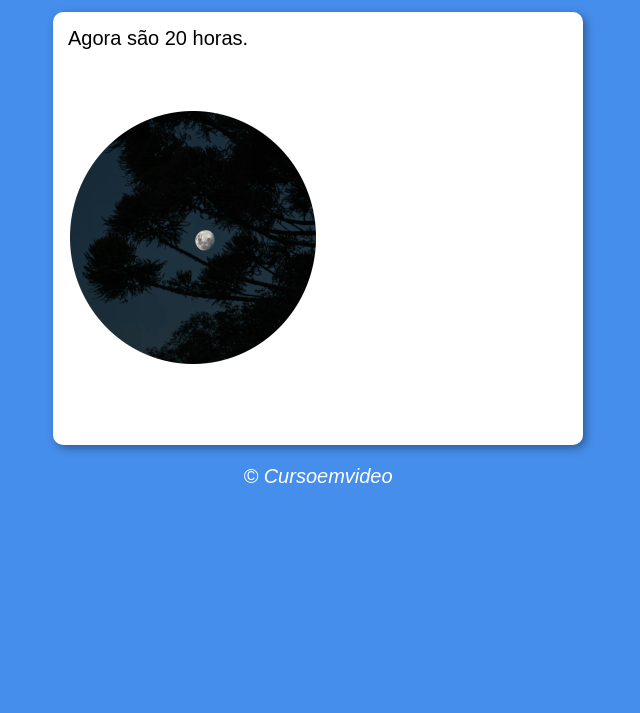
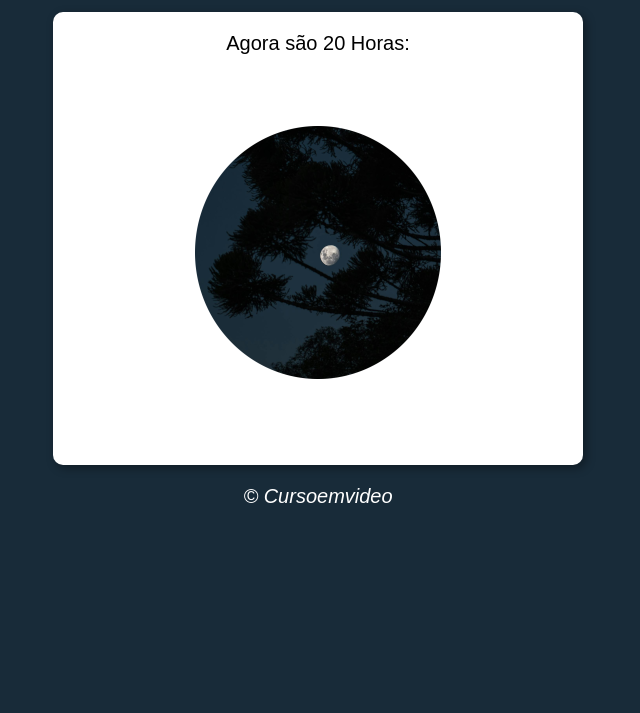
Before and after one commit to kennioliveira87/Java-Scripit, a plain HTML site: page Aula12/Ex014/Modelo01.html in a window 1280 px wide. Shown: the part 87-800 px from the top of the page, without its empty margins (322-962 px from the left). Drawn offline with Linux system fonts and the light colour scheme.

Commit message:
finalizei aula12

```diff
--- a/Aula12/Ex014/estilo.css
+++ b/Aula12/Ex014/estilo.css
@@ -17,6 +17,11 @@ section {
     box-shadow: 3px 3px 10px rgba(0, 0, 0, 0.363);
 }
 
+div {
+    text-align: center;
+    padding: 5px;
+}
+
 footer {
     color: white;
     text-align: center;
--- a/Aula12/Ex014/script.js
+++ b/Aula12/Ex014/script.js
@@ -3,15 +3,18 @@ function carregar() {
     var img = window.document.getElementById('imagem')
     var data = new Date()
     var hora = data.getHours()
-    msg.innerHTML = `Agora são ${hora} horas.`
+    msg.innerHTML = `Agora são ${hora} Horas:`
     if (hora >= 0 && hora < 12) {
-        // BOM DIA!
+         //BOM DIA!
         img.src = 'imagens/manha250p.png'
+        document.body.style.background = '#755f57'
     } else if (hora >= 12 && hora <= 18) {
         // BOA TARDE!
         img.src = 'imagens/tarde250p.png'
+        document.body.style.background = '#bf8466'
     } else {
         // BOA NOITE!
         img.src = 'imagens/noite250p.png'
+        document.body.style.background = '#182b39'
     }
 }
```
